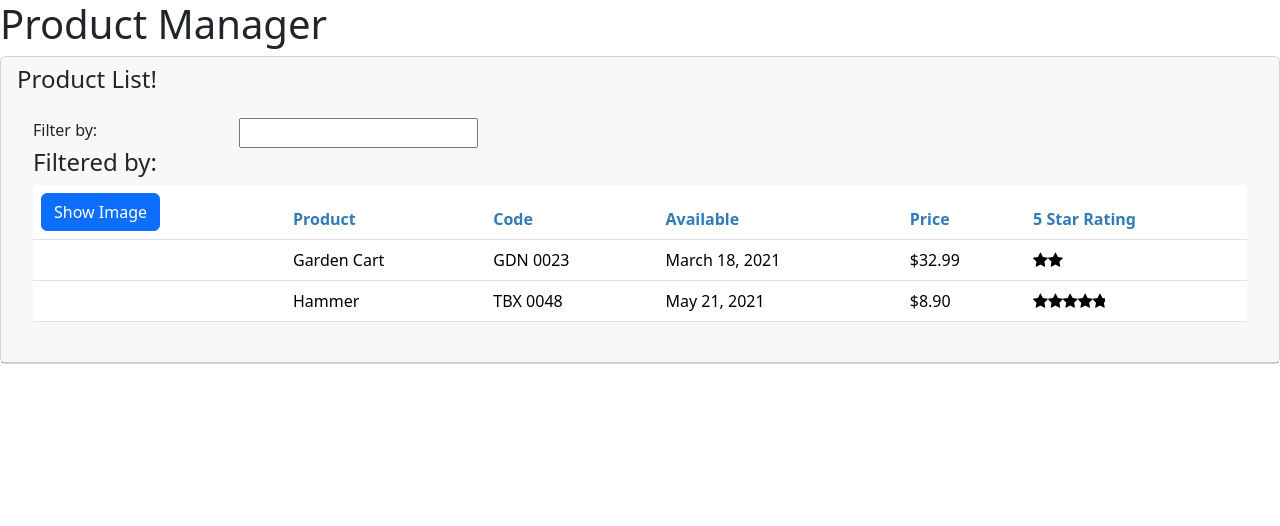
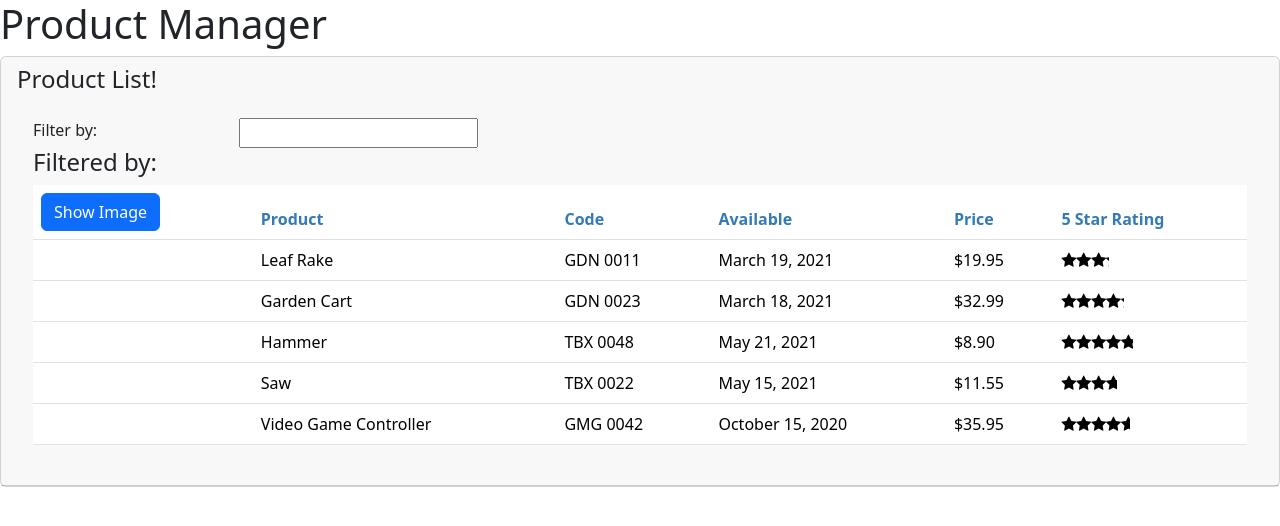
Before and after one commit to acidSnkj/product_manager, an Angular app: page / in a window 1280 px wide. Shown: the top 526 px of the page. Built offline with nearby package versions, Linux system fonts and the light colour scheme.

Commit message:
:rocket: Observables and http client
Observables with subscriptions because is not connected auto
Also is recommend to unsubscribed
The services get the data, the component use the service

```diff
--- a/angular.json
+++ b/angular.json
@@ -22,7 +22,8 @@
             "tsConfig": "tsconfig.app.json",
             "assets": [
               "src/favicon.ico",
-              "src/assets"
+              "src/assets",
+              "src/api"
             ],
             "styles": [
               "src/styles.css"
--- /dev/null
+++ b/src/api/products/products.json
@@ -0,0 +1,52 @@
+[
+  {
+    "productId": 1,
+    "productName": "Leaf Rake",
+    "productCode": "GDN-0011",
+    "releaseDate": "March 19, 2021",
+    "description": "Leaf rake with 48-inch wooden handle.",
+    "price": 19.95,
+    "starRating": 3.2,
+    "imageUrl": "assets/images/leaf_rake.png"
+  },
+  {
+    "productId": 2,
+    "productName": "Garden Cart",
+    "productCode": "GDN-0023",
+    "releaseDate": "March 18, 2021",
+    "description": "15 gallon capacity rolling garden cart",
+    "price": 32.99,
+    "starRating": 4.2,
+    "imageUrl": "assets/images/garden_cart.png"
+  },
+  {
+    "productId": 5,
+    "productName": "Hammer",
+    "productCode": "TBX-0048",
+    "releaseDate": "May 21, 2021",
+    "description": "Curved claw steel hammer",
+    "price": 8.9,
+    "starRating": 4.8,
+    "imageUrl": "assets/images/hammer.png"
+  },
+  {
+    "productId": 8,
+    "productName": "Saw",
+    "productCode": "TBX-0022",
+    "releaseDate": "May 15, 2021",
+    "description": "15-inch steel blade hand saw",
+    "price": 11.55,
+    "starRating": 3.7,
+    "imageUrl": "assets/images/saw.png"
+  },
+  {
+    "productId": 10,
+    "productName": "Video Game Controller",
+    "productCode": "GMG-0042",
+    "releaseDate": "October 15, 2020",
+    "description": "Standard two-button video game controller",
+    "price": 35.95,
+    "starRating": 4.6,
+    "imageUrl": "assets/images/xbox-controller.png"
+  }
+]
--- a/src/app/app.module.ts
+++ b/src/app/app.module.ts
@@ -1,6 +1,7 @@
 import { NgModule } from '@angular/core';
 import { BrowserModule } from '@angular/platform-browser';
 import { FormsModule } from '@angular/forms';
+import { HttpClientModule} from "@angular/common/http";
 
 import { AppComponent } from './app.component';
 import { ProductListComponent } from './products/product-list.component';
@@ -16,7 +17,8 @@
   ],
   imports: [
     BrowserModule,
-    FormsModule
+    FormsModule,
+    HttpClientModule
   ],
   providers: [],
   bootstrap: [AppComponent]
--- a/src/app/products/product-list.component.html
+++ b/src/app/products/product-list.component.html
@@ -14,6 +14,7 @@
       </div>
     </div>
     <div class='table-responsive'>
+      <div class="alert alert-danger" *ngIf="errorMessage">{{errorMessage}}</div>
       <table class='table' *ngIf="products.length">
         <thead>
           <tr>
--- a/src/app/products/product-list.component.ts
+++ b/src/app/products/product-list.component.ts
@@ -1,25 +1,27 @@
-import { Component, OnInit } from "@angular/core";
+import { Component, OnDestroy, OnInit } from "@angular/core";
 import { IProducts } from "./products";
 import { ProductService } from "./product.service";
+import { Subscription } from "rxjs";
 
 @Component({
     selector: 'pm-products',
     templateUrl: './product-list.component.html',
     styleUrls: ['./product-list.component.css'],
 })
-export class ProductListComponent implements OnInit {
+export class ProductListComponent implements OnInit, OnDestroy {
 
   // hand short code
   constructor(private productService: ProductService) {
     this.productService = productService;
   }
 
+  // property values
   imageWidth = 50;
   imageMargin = 2;
   showImage: boolean = false;
-
-  // property values
   pageTitle = 'Product List!';
+  errorMessage = '';
+  sub!: Subscription;
 
   private _listFilter: string = '';
   get listFilter(): string {
@@ -45,8 +47,14 @@
 
   ngOnInit(): void {
     this.listFilter = "";
-    this.products = this.productService.getProducts();
-    this.filteredProducts = this.products;
+    this.sub = this.productService.getProducts().subscribe({
+      next: products => { this.products = products; this.filteredProducts = this.products; },
+      error: err => this.errorMessage = err
+    });
+  }
+
+  ngOnDestroy(): void {
+    this.sub.unsubscribe();
   }
 
   onRatingClicked(message: string): void {
--- a/src/app/products/product.service.ts
+++ b/src/app/products/product.service.ts
@@ -1,33 +1,30 @@
 
 import { Injectable } from '@angular/core';
 import { IProducts } from './products';
+import { HttpClient, HttpErrorResponse } from '@angular/common/http';
+import { Observable, catchError, tap, throwError } from 'rxjs';
 
 @Injectable({
   providedIn: 'root'
 })
 export class ProductService {
-  getProducts(): IProducts[] {
-    return [
-      {
-      "productId": 2,
-        "productName": "Garden Cart",
-        "productCode": "GDN-0023",
-        "releaseDate": "March 18, 2021",
-        "description": "15 gallon capacity rolling garden cart",
-        "price": 32.99,
-        "starRating": 2,
-        "imageUrl": "assets/images/garden_cart.png"
-      },
-      {
-        "productId": 5,
-        "productName": "Hammer",
-        "productCode": "TBX-0048",
-        "releaseDate": "May 21, 2021",
-        "description": "Curved claw steel hammer",
-        "price": 8.9,
-        "starRating": 4.8,
-        "imageUrl": "assets/images/hammer.png"
-      }
-    ]
+  private productUrl = 'api/products/products.json';
+  constructor(private http: HttpClient) {}
+
+  getProducts(): Observable<IProducts[]> {
+    return this.http.get<IProducts[]>(this.productUrl).pipe(
+      tap(data => console.log("ALL", JSON.stringify(data))),
+      catchError(this.handleError)
+    );
+  }
+  handleError (err: HttpErrorResponse) {
+    let errorMessage = '';
+    if (err.error instanceof ErrorEvent) {
+      errorMessage = `An error occured: ${err.error.message}`;
+    } else {
+      errorMessage = `Server returned code: ${err.status}, error message is: ${err.message}`
+    }
+    console.log("err", errorMessage);
+    return throwError(errorMessage);
   }
 }
```
